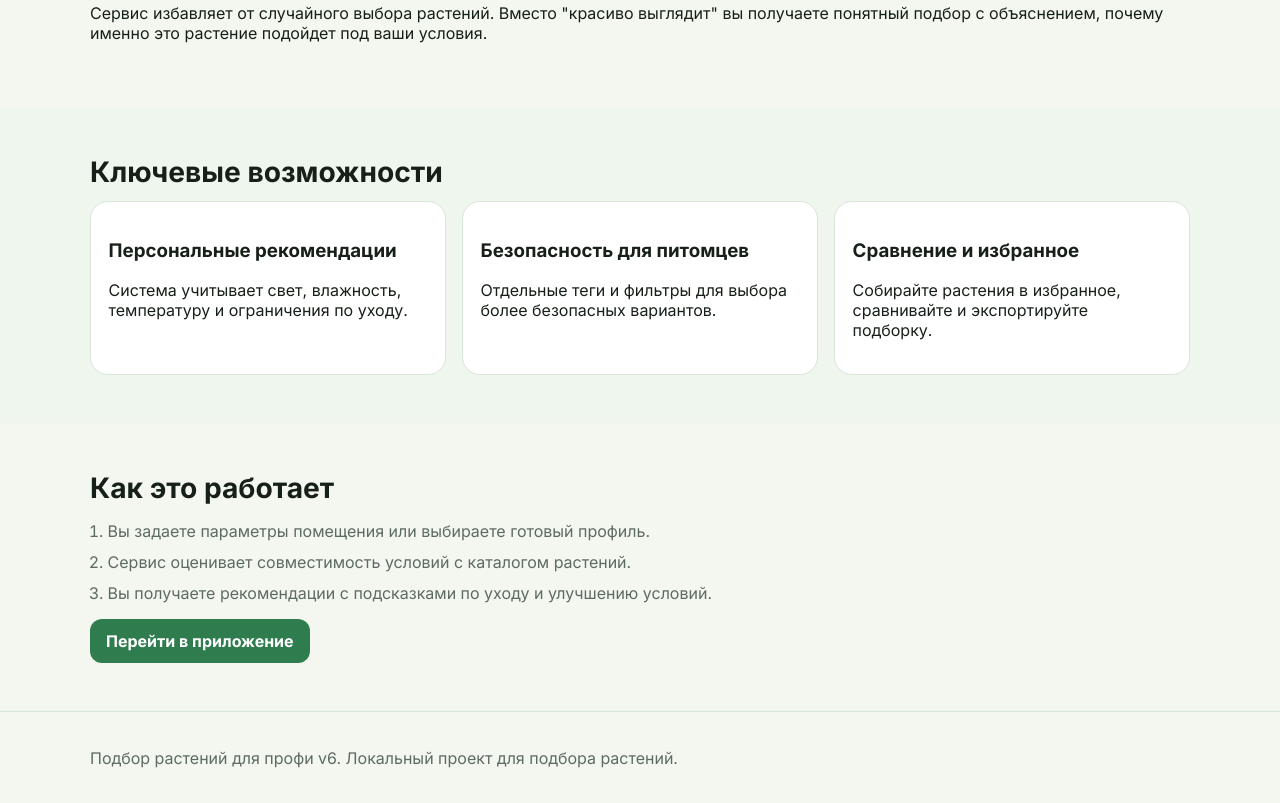
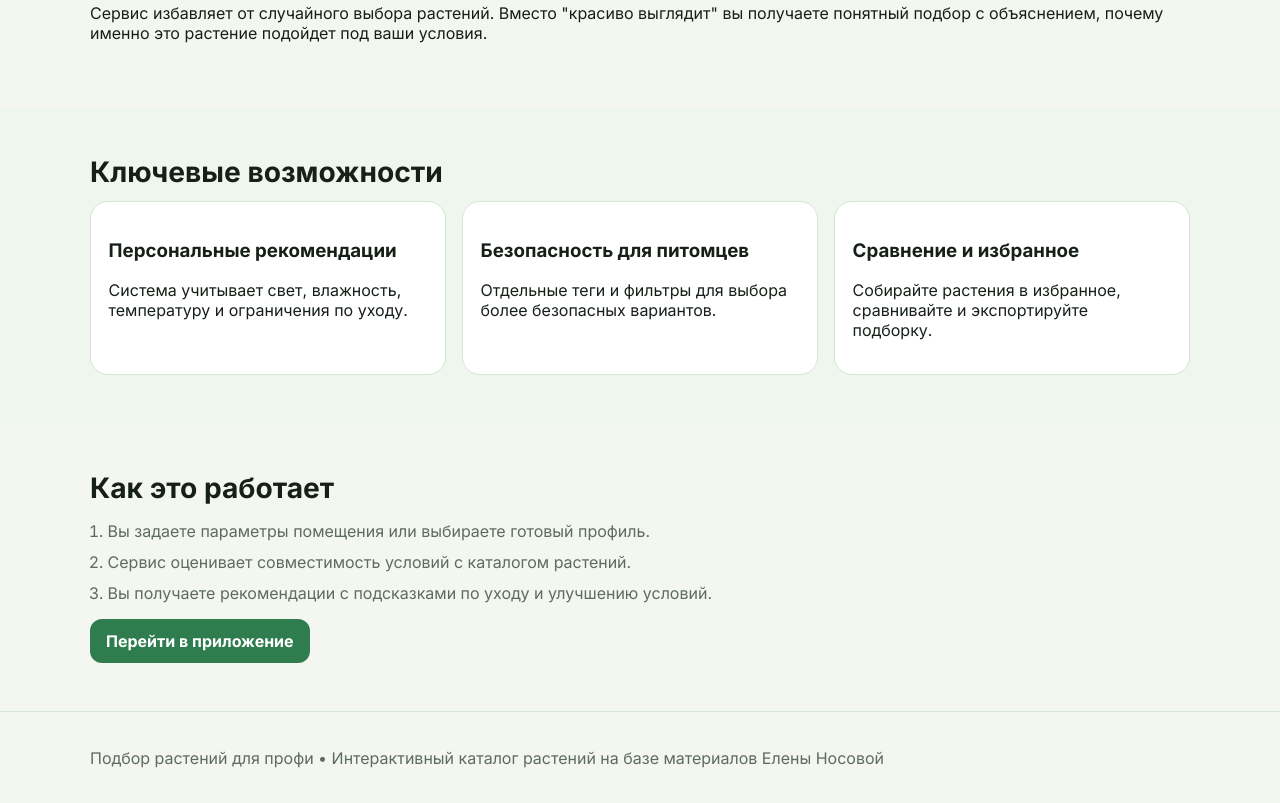
Before and after one commit to VictoriiaMikhaleva/Choose_your_plant, a website: page index.html in a window 1280 px wide. Shown: the part 640-1443 px from the top of the page. Drawn offline with Linux system fonts and the light colour scheme.

Commit message:
Подбор растений для профи • Интерактивный каталог растений   на базе материалов Елены Носовой

```diff
--- a/index.html
+++ b/index.html
@@ -105,7 +105,8 @@
 
   <footer class="site-footer">
     <div class="container">
-      <p>Подбор растений для профи v6. Локальный проект для подбора растений.</p>
+      <p> Подбор растений для профи • Интерактивный каталог растений
+  на базе материалов Елены Носовой</p>
     </div>
   </footer>
 
```
